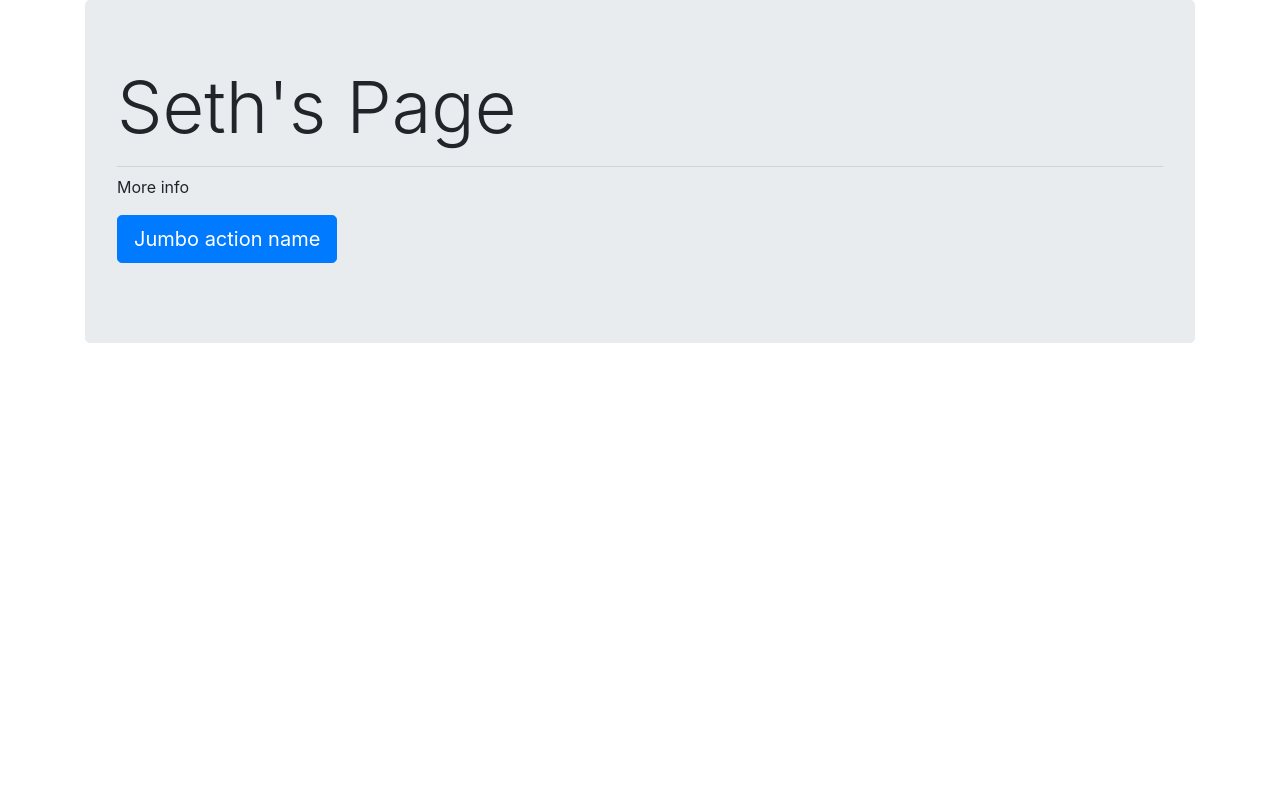
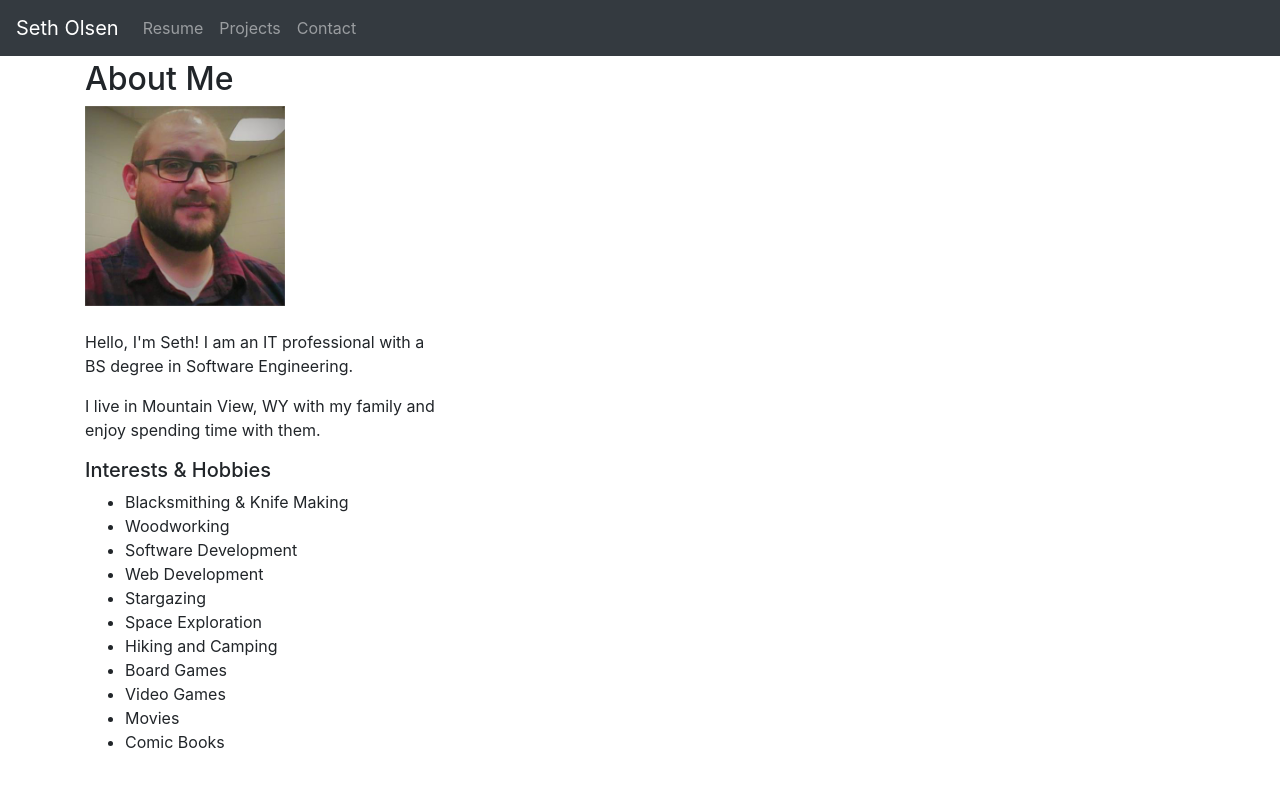
Before and after one commit to solsen86/solsen86, a plain HTML site: page index.html in a window 1280 px wide. Drawn offline with nearby package versions, Linux system fonts and the light colour scheme.

Commit message:
Added linkedin link and About Me section

```diff
--- a/index.html
+++ b/index.html
@@ -10,15 +10,61 @@
     <link rel="stylesheet" href="https://stackpath.bootstrapcdn.com/bootstrap/4.3.1/css/bootstrap.min.css" integrity="sha384-ggOyR0iXCbMQv3Xipma34MD+dH/1fQ784/j6cY/iJTQUOhcWr7x9JvoRxT2MZw1T" crossorigin="anonymous">
   </head>
   <body>
-    <div class="container"><div class="jumbotron">
-        <h1 class="display-3">Seth's Page</h1>
-        <p class="lead"></p>
-        <hr class="my-2">
-        <p>More info</p>
-        <p class="lead">
-            <a class="btn btn-primary btn-lg" href="Jumbo action link" role="button">Jumbo action name</a>
-        </p>
-    </div></div>
+
+    <!-- Navigation Bar-->
+    <nav class="navbar navbar-expand-lg fixed-top bg-dark navbar-dark">
+        <a class="navbar-brand" href="https://www.linkedin.com/in/swolsen">Seth Olsen</a>
+        <button class="navbar-toggler" type="button" data-toggle="collapse" data-target="#collapsibleNavbar">
+            <span class="navbar-toggler-icon"></span>
+        </button>
+        <div class="collapse navbar-collapse" id="collapsibleNavbar">
+            <ul class="navbar-nav">
+                <li class="nav-item">
+                    <a class="nav-link" href="#">Resume</a>
+                </li>
+                <li class="nav-item">
+                    <a class="nav-link" href="#">Projects</a>
+                </li>
+                <li class="nav-item">
+                    <a class="nav-link" href="#">Contact</a>
+                </li>
+            </ul>
+        </div>
+    </nav>
+
+    <!-- Content Container -->
+    <div class="container" style="margin-top: 60px">
+        <div class="row">
+            <div class="col-sm-4">
+                <h2>About Me</h2>
+                <div>
+                    <img src="./img/ProfilePhoto.jpg" alt="Profile Photo" style="height: 200px;">
+                </div>
+                <br>
+                <p>Hello, I'm Seth! I am an IT professional with a BS degree in Software Engineering.</p>
+                <p>I live in Mountain View, WY with my family and enjoy spending time with them.</p>
+                <h5>Interests & Hobbies</h5>
+                <ul>
+                    <li>Blacksmithing & Knife Making</li>
+                    <li>Woodworking</li>
+                    <li>Software Development</li>
+                    <li>Web Development</li>
+                    <li>Stargazing</li>
+                    <li>Space Exploration</li>
+                    <li>Hiking and Camping</li>
+                    <li>Board Games</li>
+                    <li>Video Games</li>
+                    <li>Movies</li>
+                    <li>Comic Books</li>
+                </ul>
+            </div>
+            <div class="col-sm-8">
+
+            </div>
+        </div>
+    </div>
+
+
     <!-- Optional JavaScript -->
     <!-- jQuery first, then Popper.js, then Bootstrap JS -->
     <script src="https://code.jquery.com/jquery-3.3.1.slim.min.js" integrity="sha384-q8i/X+965DzO0rT7abK41JStQIAqVgRVzpbzo5smXKp4YfRvH+8abtTE1Pi6jizo" crossorigin="anonymous"></script>
```
Also changed, not shown: img/ProfilePhoto.jpg (added).
